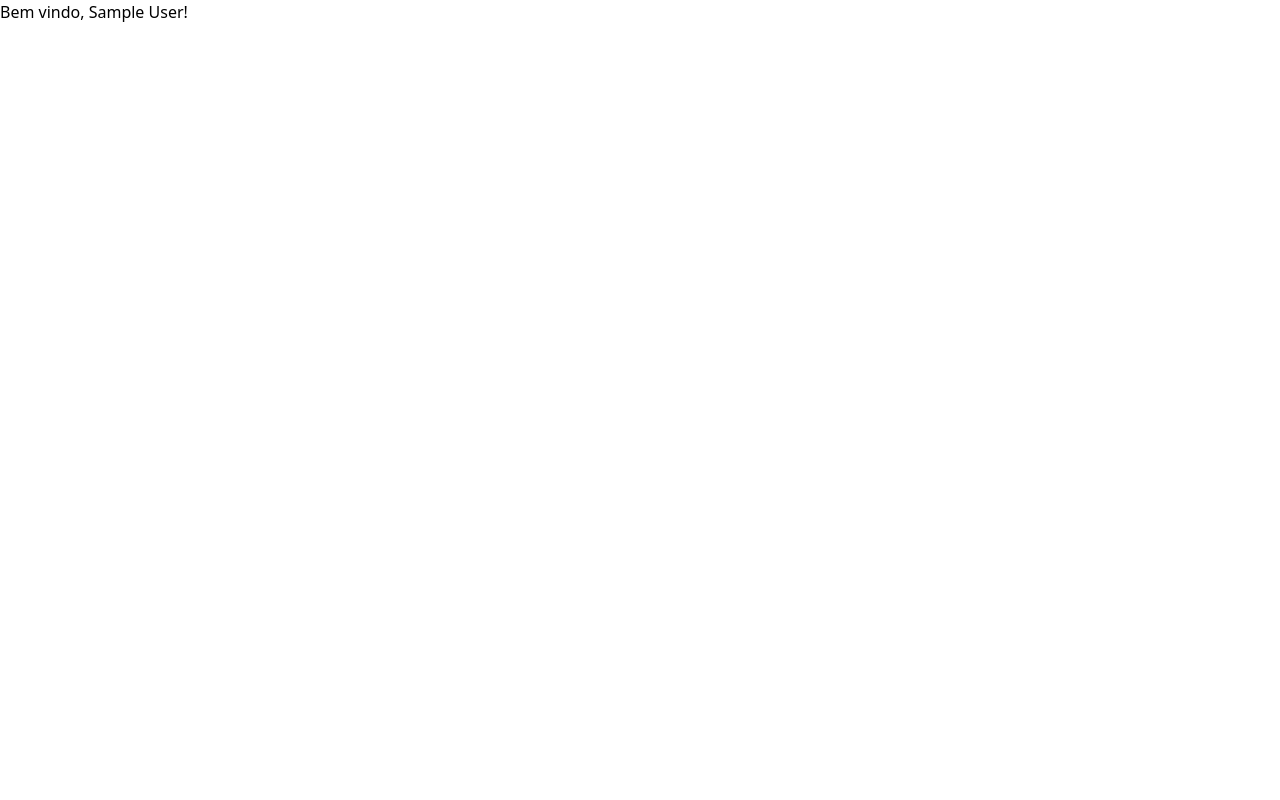
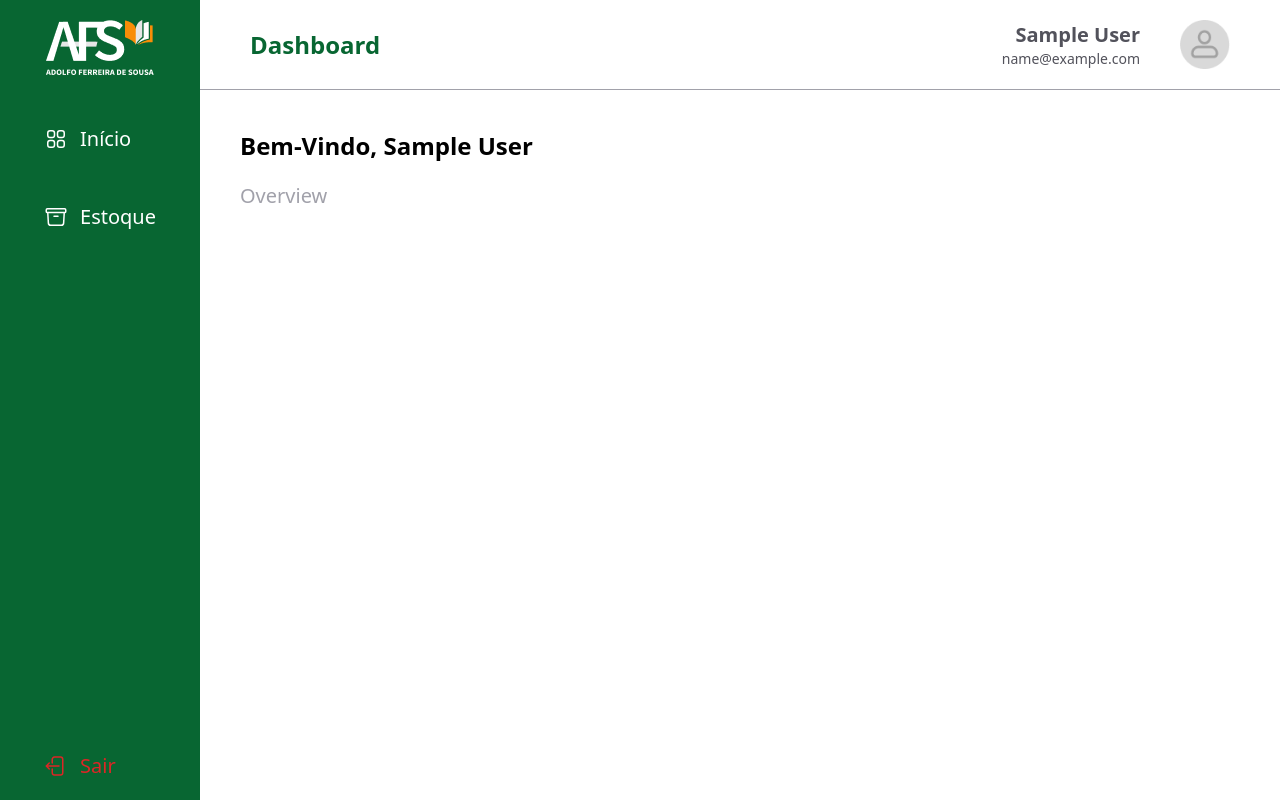
Before and after one commit to araujoedu7/estoque, a React (Vite) app: page /dashboard in a window 1280 px wide. Built offline with nearby package versions, Linux system fonts and the light colour scheme; sample sign-in values are in the browser's storage.

Commit message:
rotas e componentes da dashboard

```diff
--- /dev/null
+++ b/src/components/Aside/aside.tsx
@@ -0,0 +1,69 @@
+import { useState } from "react";
+import logo_afs from "../../assets/afs-logo-aside.png";
+
+const SquareGroup = () => {
+    return (
+        <svg xmlns="http://www.w3.org/2000/svg" fill="none" viewBox="0 0 24 24" strokeWidth={1.5} stroke="currentColor" className="size-6">
+            <path strokeLinecap="round" strokeLinejoin="round" d="M3.75 6A2.25 2.25 0 0 1 6 3.75h2.25A2.25 2.25 0 0 1 10.5 6v2.25a2.25 2.25 0 0 1-2.25 2.25H6a2.25 2.25 0 0 1-2.25-2.25V6ZM3.75 15.75A2.25 2.25 0 0 1 6 13.5h2.25a2.25 2.25 0 0 1 2.25 2.25V18a2.25 2.25 0 0 1-2.25 2.25H6A2.25 2.25 0 0 1 3.75 18v-2.25ZM13.5 6a2.25 2.25 0 0 1 2.25-2.25H18A2.25 2.25 0 0 1 20.25 6v2.25A2.25 2.25 0 0 1 18 10.5h-2.25a2.25 2.25 0 0 1-2.25-2.25V6ZM13.5 15.75a2.25 2.25 0 0 1 2.25-2.25H18a2.25 2.25 0 0 1 2.25 2.25V18A2.25 2.25 0 0 1 18 20.25h-2.25A2.25 2.25 0 0 1 13.5 18v-2.25Z" />
+        </svg>
+    );
+};
+
+const Box = () => {
+    return (
+        <svg xmlns="http://www.w3.org/2000/svg" fill="none" viewBox="0 0 24 24" strokeWidth={1.5} stroke="currentColor" className="size-6">
+            <path strokeLinecap="round" strokeLinejoin="round" d="m20.25 7.5-.625 10.632a2.25 2.25 0 0 1-2.247 2.118H6.622a2.25 2.25 0 0 1-2.247-2.118L3.75 7.5M10 11.25h4M3.375 7.5h17.25c.621 0 1.125-.504 1.125-1.125v-1.5c0-.621-.504-1.125-1.125-1.125H3.375c-.621 0-1.125.504-1.125 1.125v1.5c0 .621.504 1.125 1.125 1.125Z" />
+        </svg>
+    );
+};
+
+const Logout = () => {
+    return (
+        <svg xmlns="http://www.w3.org/2000/svg" fill="none" viewBox="0 0 24 24" strokeWidth={1.5} stroke="currentColor" className="size-6">
+            <path strokeLinecap="round" strokeLinejoin="round" d="M8.25 9V5.25A2.25 2.25 0 0 1 10.5 3h6a2.25 2.25 0 0 1 2.25 2.25v13.5A2.25 2.25 0 0 1 16.5 21h-6a2.25 2.25 0 0 1-2.25-2.25V15m-3 0-3-3m0 0 3-3m-3 3H15" />
+        </svg>
+    );
+};
+
+
+
+export default function Aside() {
+    const [openEstoque, setOpenEstoque] = useState<boolean>(false);
+
+    return (
+        <nav className="flex flex-col items-center bg-greenAFS-200 max-w-[200px] w-full h-screen py-5 select-none">
+            <div>
+                <img src={logo_afs} alt="logo_afs" />
+            </div>
+            <ul className="flex flex-col h-full justify-between mt-[50px]">
+                <div className="flex flex-col gap-[50px]">
+                    <li className="flex items-center text-white text-xl gap-3 cursor-pointer">
+                        <SquareGroup />
+                        <span>Início</span>
+                    </li>
+                    <li className="flex flex-col text-white text-xl gap-5 cursor-pointer" onClick={() => setOpenEstoque(!openEstoque)}>
+                        <div className="flex gap-3 items-center">
+                            <Box />
+                            <span>Estoque</span>
+                        </div>
+                        {openEstoque &&
+                            <ul className="flex flex-col gap-8 text-base">
+                                <li>Componentes</li>
+                                <li>Computador</li>
+                                <li>Notebook</li>
+                                <li>Materiais</li>
+                                <li>Cabos</li>
+                            </ul>
+                        }
+                    </li>
+                </div>
+                <div>
+                    <li className="flex items-center text-red-600 text-xl gap-3 cursor-pointer">
+                        <Logout />
+                        <span>Sair</span>
+                    </li>
+                </div>
+            </ul>
+        </nav>
+    )
+}
--- a/src/components/Header/header.tsx
+++ b/src/components/Header/header.tsx
@@ -1,21 +1,25 @@
-import React from 'react';
-import './header.css';
+import user_icon from "../../assets/user_icon.png";
+import { useContext } from "react";
+import { AuthUser } from "../../context/authContext";
 
-const Header: React.FC = () => {
-  return (
+export default function Header() {
 
-    <div className="header">
-      <div className="left">
-        Dashboard
-      </div>
+    const { user } = useContext(AuthUser);
 
-      <div className="right">
-        <span>Juliao balde</span>
-        <span>juliaobalde@123.com</span>
-        <img src="../../src/assets/user_icon.png" alt="aside_icon1.png"/>
-      </div>
-    </div>
-  );
-};
-
-export default Header;
+    return (
+        <header className="flex justify-between items-center w-full border-b border-zinc-400 px-[50px] py-5">
+            <div>
+                <span className="text-2xl text-greenAFS-200 font-bold">Dashboard</span>
+            </div>
+            <div className="flex gap-[40px] text-zinc-600">
+                <div className="hidden sm:flex sm:flex-col text-right justify-center">
+                    <span className="text-xl font-semibold">{user?.name}</span>
+                    <span className="text-sm">{user?.email}</span>
+                </div>
+                <div>
+                    <img src={user_icon} alt="user_icon" className="w-[50px] cursor-pointer" />
+                </div>
+            </div>
+        </header>
+    )
+}
--- /dev/null
+++ b/src/pages/Dashboard/Estoque/estoque.tsx
@@ -0,0 +1,5 @@
+export default function Estoque() {
+    return(
+        <h1>Estoque</h1>
+    )
+}
--- /dev/null
+++ b/src/pages/Dashboard/Home/home.tsx
@@ -0,0 +1,5 @@
+export default function Home() {
+    return(
+        <h1>Home</h1>
+    )
+}
--- a/src/pages/Dashboard/dahsboard.tsx
+++ b/src/pages/Dashboard/dahsboard.tsx
@@ -1,13 +1,28 @@
-import { useContext } from "react"
-import { AuthUser } from "../../context/authContext"
+import { useContext } from "react";
+import Aside from "../../components/Aside/aside";
+import Header from "../../components/Header/header";
+import { AuthUser } from "../../context/authContext";
 
 export default function Dashboard() {
 
-    const { authenticated, user } = useContext(AuthUser)
+    const { user } = useContext(AuthUser)
 
     return (
-        <>
-            {authenticated === true ? <h1>Bem vindo, {user?.name}!</h1> : <h1>Você não tem acesso.</h1>}
-        </>
+        <div className="flex">
+            {/* {authenticated === true ? <h1>Bem vindo, {user?.name}!</h1> : <h1>Você não tem acesso.</h1>} */}
+            <Aside />
+            <div className="w-full">
+                <Header />
+                <div className="p-[40px]">
+                    <div className="flex flex-col gap-5">
+                        <span className="font-semibold text-2xl">Bem-Vindo, {user?.name}</span>
+                        <span className="text-zinc-400 text-xl">Overview</span>
+                    </div>
+                    <div>
+
+                    </div>
+                </div>
+            </div>
+        </div>
     )
 }
```
